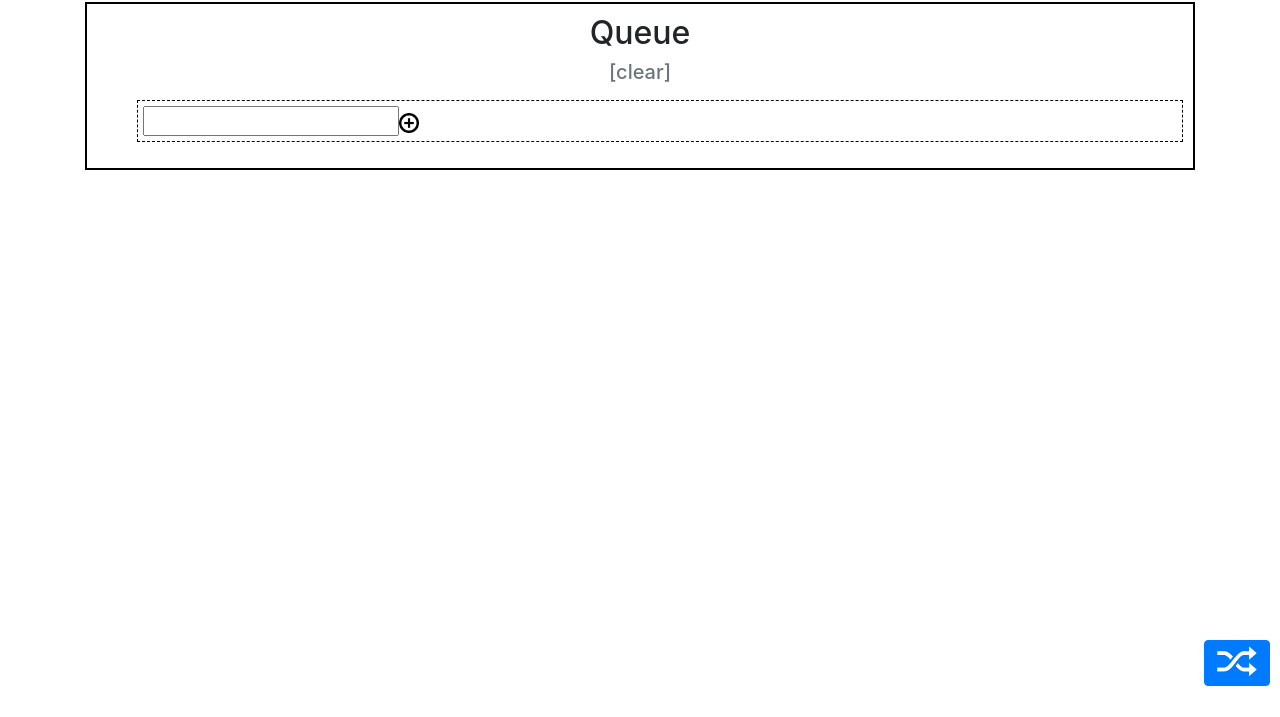
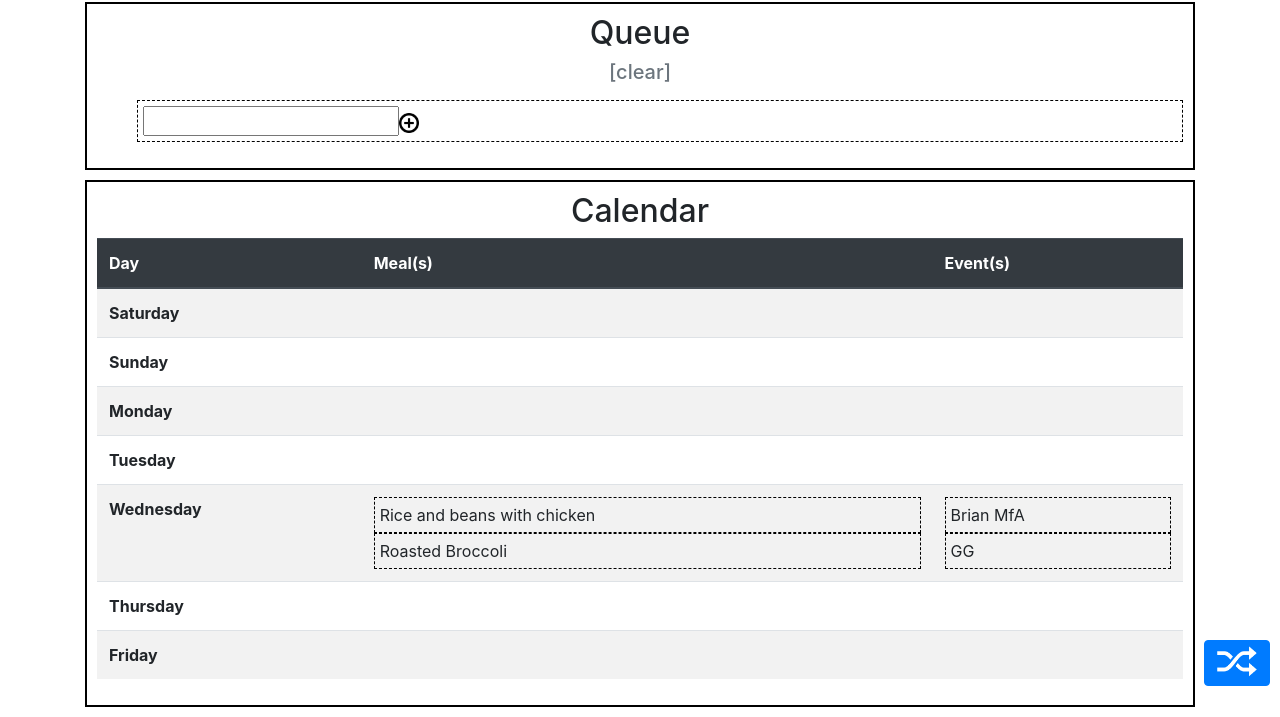
Before and after one commit to brianmueller/mealfred, a plain HTML site: page index.html in a window 1280 px wide. Shown: the part 94-811 px from the top of the page. Drawn offline with nearby package versions, Linux system fonts and the light colour scheme; no server answers.

Commit message:
calendar mockup

```diff
--- a/index.html
+++ b/index.html
@@ -408,7 +408,89 @@
                     <li><input id="queueToAdd"><img src="plus-icon.png" class="plus-icon" id="plusQueue"></li>
                 </ul>
             </div>
+        </div>
 
+        <div class="box">
+            <h2 class="text-center">Calendar</h2>
+            <div id="calendar">
+                <table class="table table-striped">
+                    <thead class="thead-dark">
+                        <tr>
+                            <th scope="col">Day</th>
+                            <th scope="col">Meal(s)</th>
+                            <th scope="col">Event(s)</th>
+                        </tr>
+                    </thead>
+                    <tbody>
+                        <tr>
+                            <th scope="row">Saturday</th>
+                            <td>
+
+                            </td>
+                            <td>
+
+                            </td>
+                        </tr>
+                        <tr>
+                            <th scope="row">Sunday</th>
+                            <td>
+
+                            </td>
+                            <td>
+
+                            </td>
+                        </tr>
+                        <tr>
+                            <th scope="row">Monday</th>
+                            <td>
+
+                            </td>
+                            <td>
+
+                            </td>
+                        </tr>
+                        <tr>
+                            <th scope="row">Tuesday</th>
+                            <td>
+
+                            </td>
+                            <td>
+
+                            </td>
+                        </tr>
+                        <tr>
+                            <th scope="row">Wednesday</th>
+                            <td>
+                                <li>Rice and beans with chicken</li>
+                                <li>Roasted Broccoli</li>
+                            </td>
+                            <td>
+                                <li>Brian MfA</li>
+                                <li>GG</li>
+                            </td>
+                        </tr>
+                        <tr>
+                            <th scope="row">Thursday</th>
+                            <td>
+
+                            </td>
+                            <td>
+
+                            </td>
+                        </tr>
+                        <tr>
+                            <th scope="row">Friday</th>
+                            <td>
+
+                            </td>
+                            <td>
+
+                            </td>
+                        </tr>
+                    </tbody>
+                </table>
+
+            </div>
         </div>
 
         <!--<div class="row display-flex">-->
```
